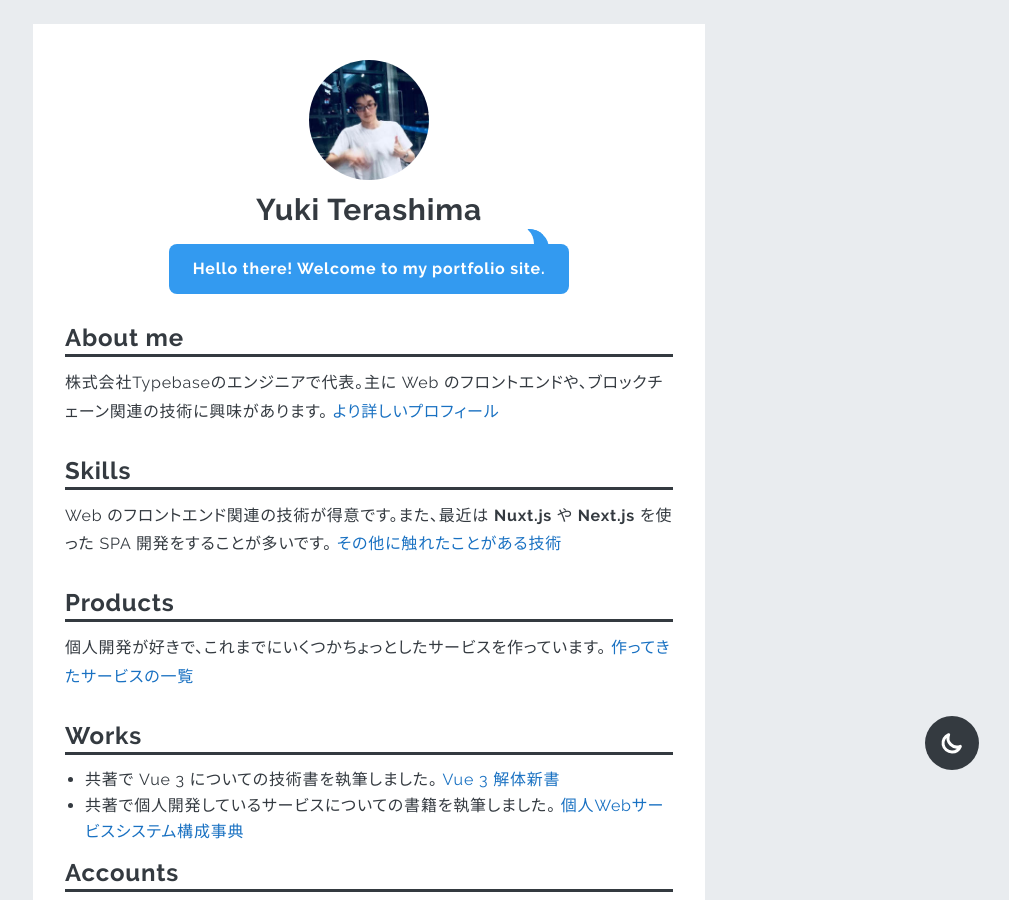
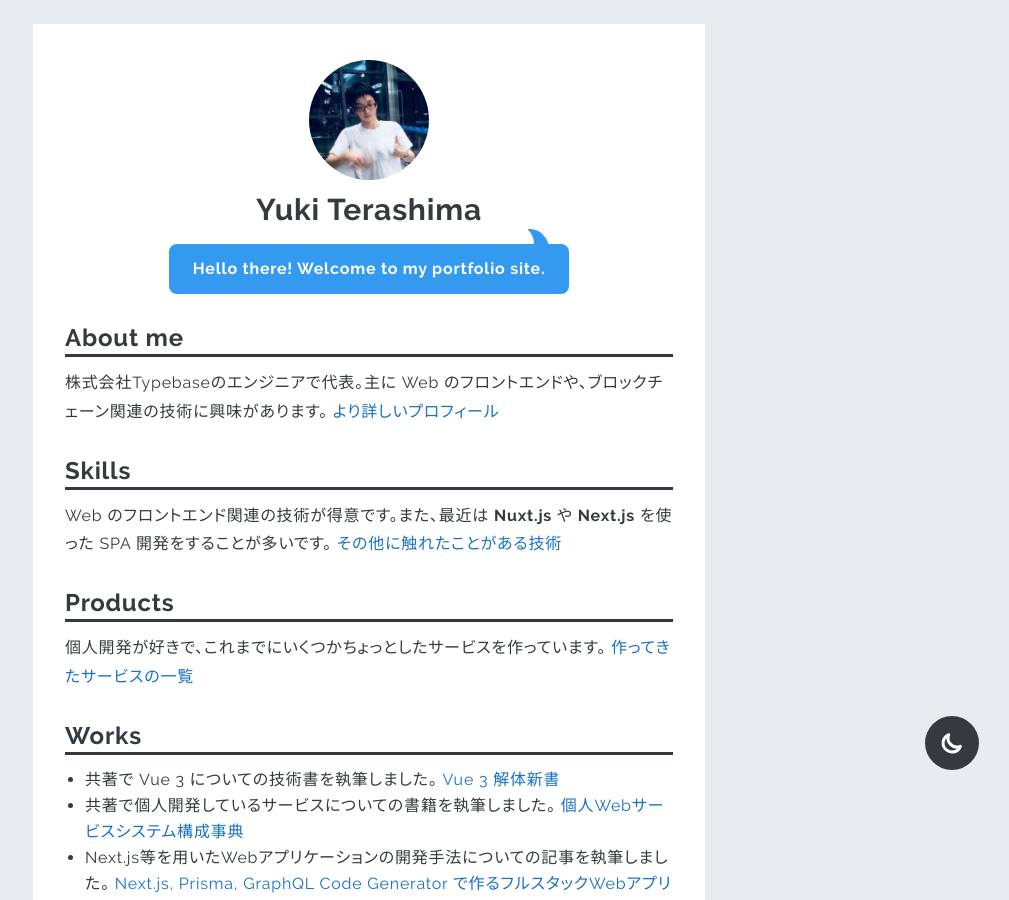
Before and after one commit to y-temp4/y-temp4.com, a Nuxt app: page / in a window 1280 px wide. Shown: the top 900 px of the page, without its empty margins (271-1280 px from the left). Built offline with nearby package versions, Linux system fonts and the light colour scheme.

Commit message:
Add works

```diff
--- a/pages/index.vue
+++ b/pages/index.vue
@@ -43,6 +43,16 @@
         >
           個人Webサービスシステム構成事典
         </a>
+      </li>
+      <li>
+        Next.js等を用いたWebアプリケーションの開発手法についての記事を執筆しました。
+        <a
+          href="https://techbookfest.org/product/dZ2G3HZrREypJHMuAvHDCM"
+          target="_blank"
+          rel="noopener noreferrer"
+          >Next.js, Prisma, GraphQL Code Generator
+          で作るフルスタックWebアプリケーション</a
+        >
       </li>
     </ul>
     <MainHeading class="heading">Accounts</MainHeading>
```
